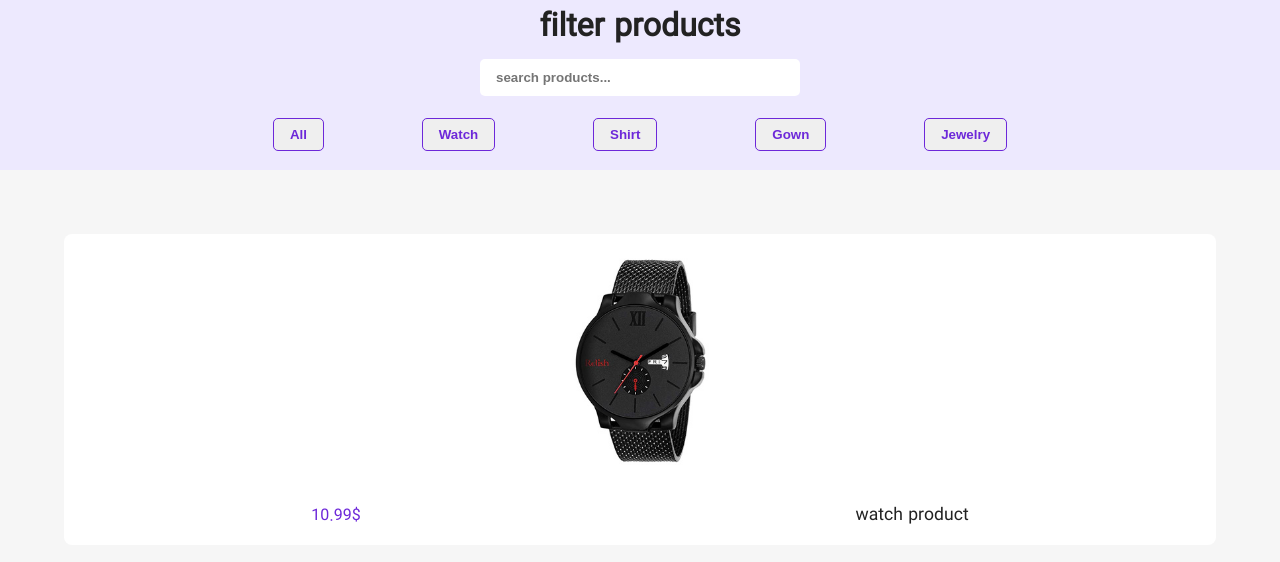
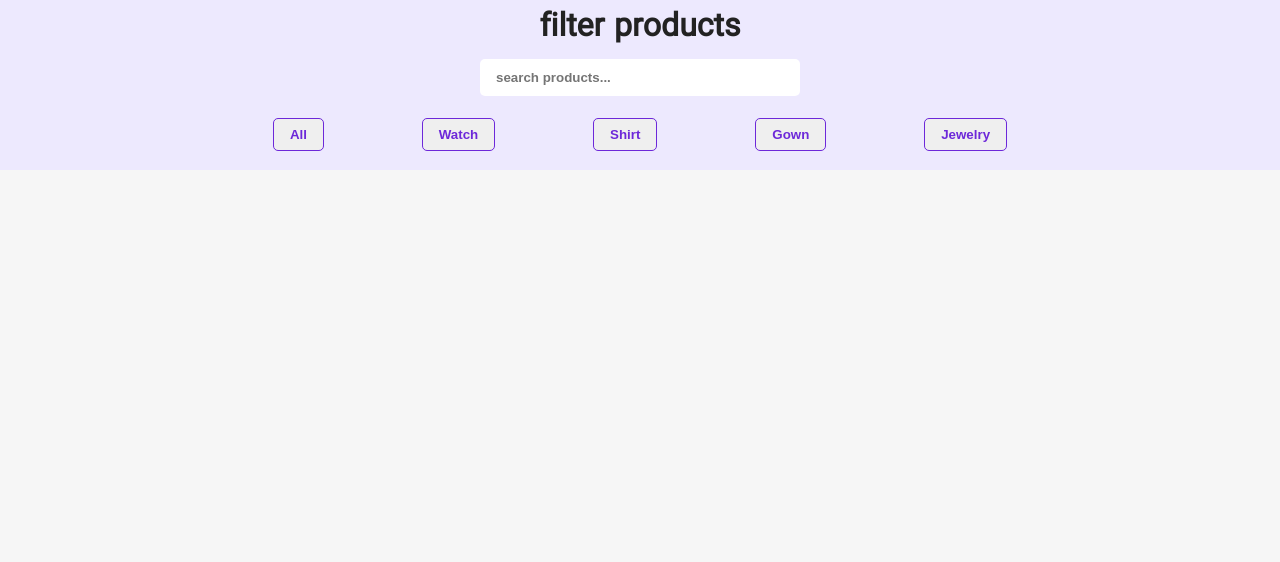
Before and after one commit to mohammaderfankh/searchProject, a plain HTML site: page index.html in a window 1280 px wide. Drawn offline with nearby package versions, Linux system fonts and the light colour scheme; no server answers.

Commit message:
comment product

```diff
--- a/index.html
+++ b/index.html
@@ -28,7 +28,7 @@
 
         <section class="products">
             <div class="product-center">
-                <div class="product">
+                <!-- <div class="product">
                     <div class="img-container">
                         <img src="assets/image/1.png" alt="watch" />
                     </div>
@@ -36,7 +36,7 @@
                         <div class="price-caption">10.99$</div>
                         <div class="name-caption">watch product</div>
                     </div>
-                </div>
+                </div> -->
             </div>
         </section>
 
```
